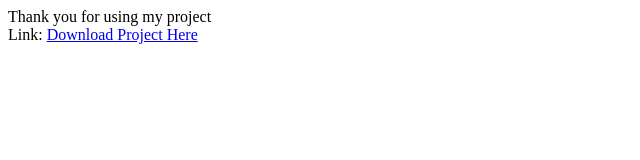
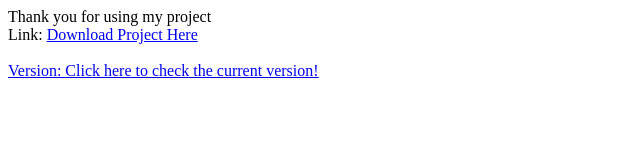
Before and after one commit to Crizzy-ON-GITHUB/RobloxCheckerV2, a plain HTML site: page index.html in a window 1280 px wide. Shown: the whole page, without its empty margins (0-640 px from the left). Drawn offline with Linux system fonts and the light colour scheme.

Commit message:
Update index.html

```diff
--- a/index.html
+++ b/index.html
@@ -4,4 +4,9 @@
 <text>Link: <text>
   <a href="https://github.com/Crizzy-ON-GITHUB/RobloxCheckerV2/releases">
     <text>Download Project Here<text>
+	<br>
+	<br>
+	<text>Version: <text>
+	<a href="https://crizzy-on-github.github.io/RobloxCheckerV2/version.txt">
+		<text>Click here to check the current version!<text>
 <html>
```
